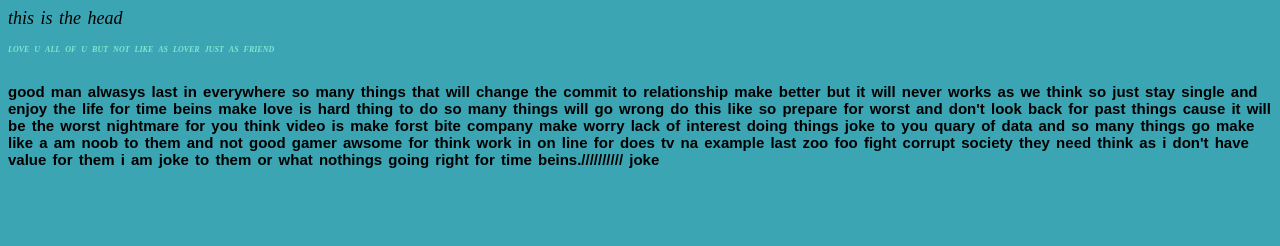
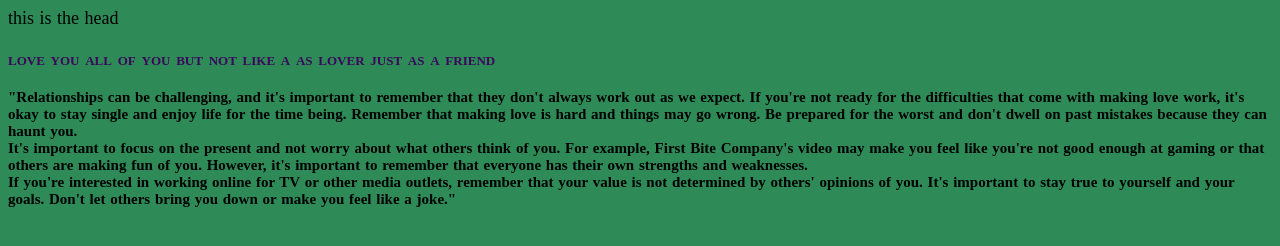
Before and after one commit to nuastha/html, a plain HTML site: page index.html in a window 1280 px wide. Drawn offline with Linux system fonts and the light colour scheme.

Commit message:
update in paragraph and backgrounf

```diff
--- a/index.html
+++ b/index.html
@@ -1,40 +1,45 @@
 <!DOCTYPE html>
 <html lang="en">
-<meta charset="utf-8">
+  <head>
+    <meta charset="utf-8">
 <meta name="viewport" content="width=device-width, initial-scale=1">
 <title>this is the first html</title>
+  </head>
 <style>
   body
   {
-    background-color: rgb(59, 165, 179);
+    background-color: seagreen;
    font-size: large;
-   font-style: italic;
    font-display: bold;
-   nav-up: auto;
-   word-spacing: 2px;
-  color-scheme: black;
+    word-spacing: 1px;
+
   }
 .main {
-  color:rgb(129, 230, 208);
-  font-size:12px;
+  color:rgb(58, 7, 92);
+  font-size:19px;
   font-weight: bolder;
   font-family: 'Times New Roman', Times, serif;
   font-variant: small-caps;
-  animation-fill-mode: backwards;
+
 }
 .d {
 font-size: smaller;
 font-weight: 600;
 font-style: normal;
-font-family: sans-serif;
-position: absolute;
+font-family: serif;
+position: static;
 }
 </style>
 <body>
 <h>this is the head </h>
-<p class="main"> love u all of u but not like as lover just as friend </p>
+<p class="main"> love you all of you but not like a as lover just as a friend </p>
 <p class="d">
-good man alwasys last in everywhere so many things that will change the commit to relationship make better but it will never works as we think so just stay single and enjoy the life for time beins make love is hard thing to do so many things will go wrong do this like so prepare for worst and don't look back for past things cause it will be the worst nightmare for you think video is make forst bite company make worry lack of interest doing things joke to you quary of data and so many things go make like a am noob to them and not good gamer awsome for think work in on line for does tv na example last zoo foo fight corrupt society they need think as i don't have value for them i am joke to them or what nothings going right for time beins.////////// joke
+"Relationships can be challenging, and it's important to remember that they don't always work out as we expect. If you're not ready for the difficulties that come with making love work, it's okay to stay single and enjoy life for the time being. Remember that making love is hard and things may go wrong. Be prepared for the worst and don't dwell on past mistakes because they can haunt you.
+<br>
+It's important to focus on the present and not worry about what others think of you. For example, First Bite Company's video may make you feel like you're not good enough at gaming or that others are making fun of you. However, it's important to remember that everyone has their own strengths and weaknesses.
+<br>
+If you're interested in working online for TV or other media outlets, remember that your value is not determined by others' opinions of you. It's important to stay true to yourself and your goals. Don't let others bring you down or make you feel like a joke."
+
 </p>
 </body>
 </html>
```
